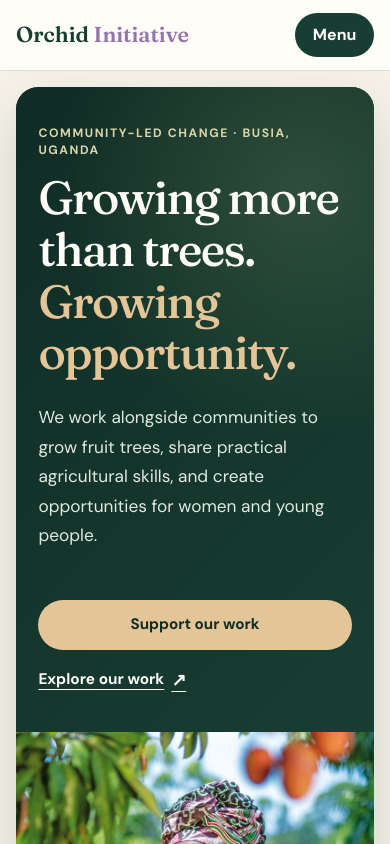
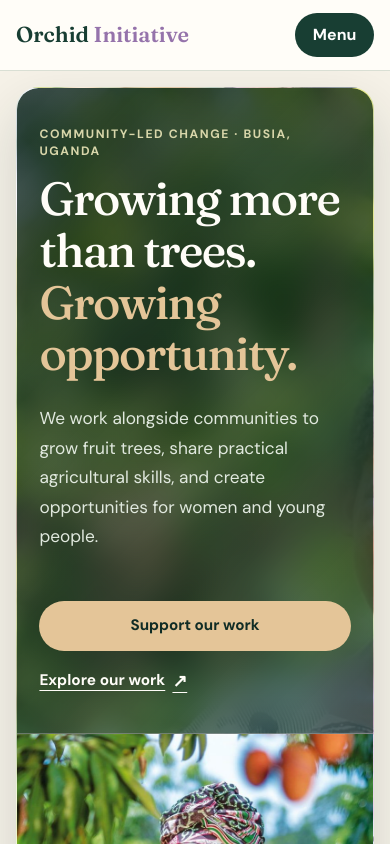
Before and after one commit to Matlander/Orchid-intiative, a plain HTML site: page index.html in a window 390 px wide. Shown: the top 844 px of the page. Drawn offline with Linux system fonts and the light colour scheme.

Commit message:
Add translucent photo-backed hero panel

```diff
--- a/style.css
+++ b/style.css
@@ -54,9 +54,8 @@ h3 { font-size: 1.3rem; }
 .text-link:hover { color: #785390; }
 .text-link span { font-size: 1.15em; }
 
-.hero { display: grid; grid-template-columns: minmax(0, .98fr) minmax(0, 1.02fr); width: min(100% - 3rem, 1300px); margin-block: clamp(1.25rem, 3vw, 3rem) clamp(3rem, 6vw, 5rem); padding: 0; overflow: hidden; background: var(--deep-forest); border-radius: 1.4rem; box-shadow: 0 22px 55px rgba(16, 44, 37, .16); }
-.hero-copy { position: relative; z-index: 0; display: flex; flex-direction: column; align-items: flex-start; justify-content: center; padding: clamp(2.5rem, 5vw, 5rem); isolation: isolate; }
-.hero-copy::before { position: absolute; z-index: -1; inset: 0; content: ""; background: radial-gradient(circle at 80% 16%, rgba(126, 156, 103, .26), transparent 40%), linear-gradient(135deg, #102c25, #183e33); }
+.hero { display: grid; grid-template-columns: minmax(0, .98fr) minmax(0, 1.02fr); width: min(100% - 3rem, 1300px); margin-block: clamp(1.25rem, 3vw, 3rem) clamp(3rem, 6vw, 5rem); padding: 0; overflow: hidden; background: var(--deep-forest) url('images/orchid-fruit-harvest.jpg') center / cover; border: 1px solid rgba(255, 255, 255, .45); border-radius: 1.4rem; box-shadow: 0 22px 55px rgba(16, 44, 37, .16); }
+.hero-copy { display: flex; flex-direction: column; align-items: flex-start; justify-content: center; padding: clamp(2.5rem, 5vw, 5rem); background: linear-gradient(135deg, rgba(9, 31, 23, .78), rgba(24, 66, 45, .64)); border-right: 1px solid rgba(255, 255, 255, .32); -webkit-backdrop-filter: blur(18px); backdrop-filter: blur(18px); }
 .hero-copy .eyebrow { color: #d8d6aa; }
 .hero-copy h1 { max-width: 700px; color: var(--paper); margin-bottom: 1.5rem; font-size: clamp(3.1rem, 4.5vw, 5.2rem); }
 .hero-copy h1 em { display: block; color: #e4c598; font-style: normal; }
@@ -225,7 +224,7 @@ h3 { font-size: 1.3rem; }
   .primary-nav a { display: block; padding: .65rem 1rem; font-size: 1rem; }
   .primary-nav .nav-support { width: fit-content; margin: .5rem 1rem; }
   .hero { grid-template-columns: 1fr; width: min(100% - 2rem, 1200px); margin-block: 1rem 3rem; }
-  .hero-copy { padding: 3rem 2rem; }
+  .hero-copy { padding: 3rem 2rem; border-right: 0; border-bottom: 1px solid rgba(255, 255, 255, .32); }
   .hero-copy h1 { font-size: clamp(2.9rem, 10vw, 4.4rem); }
   .hero-slide img { height: min(105vw, 520px); min-height: 330px; }
   .section-heading { display: block; }
```
